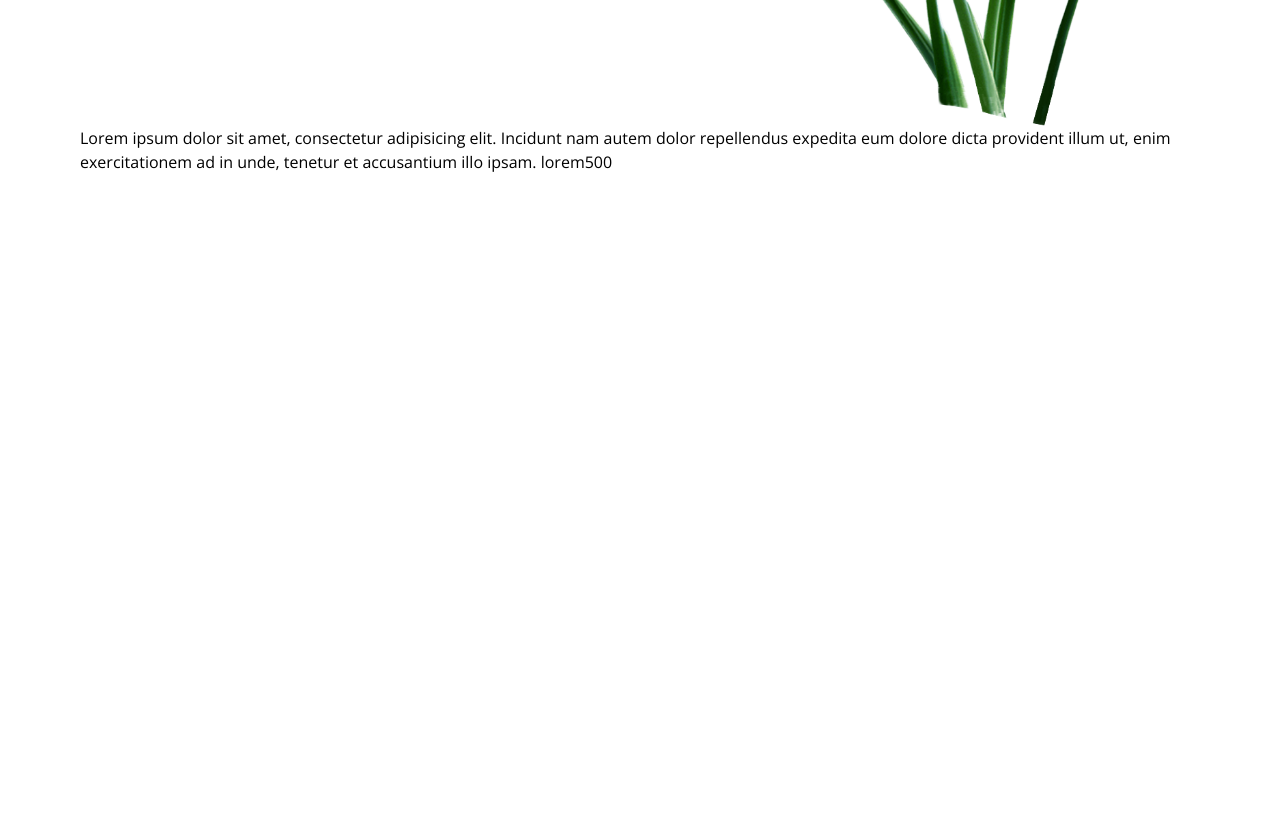
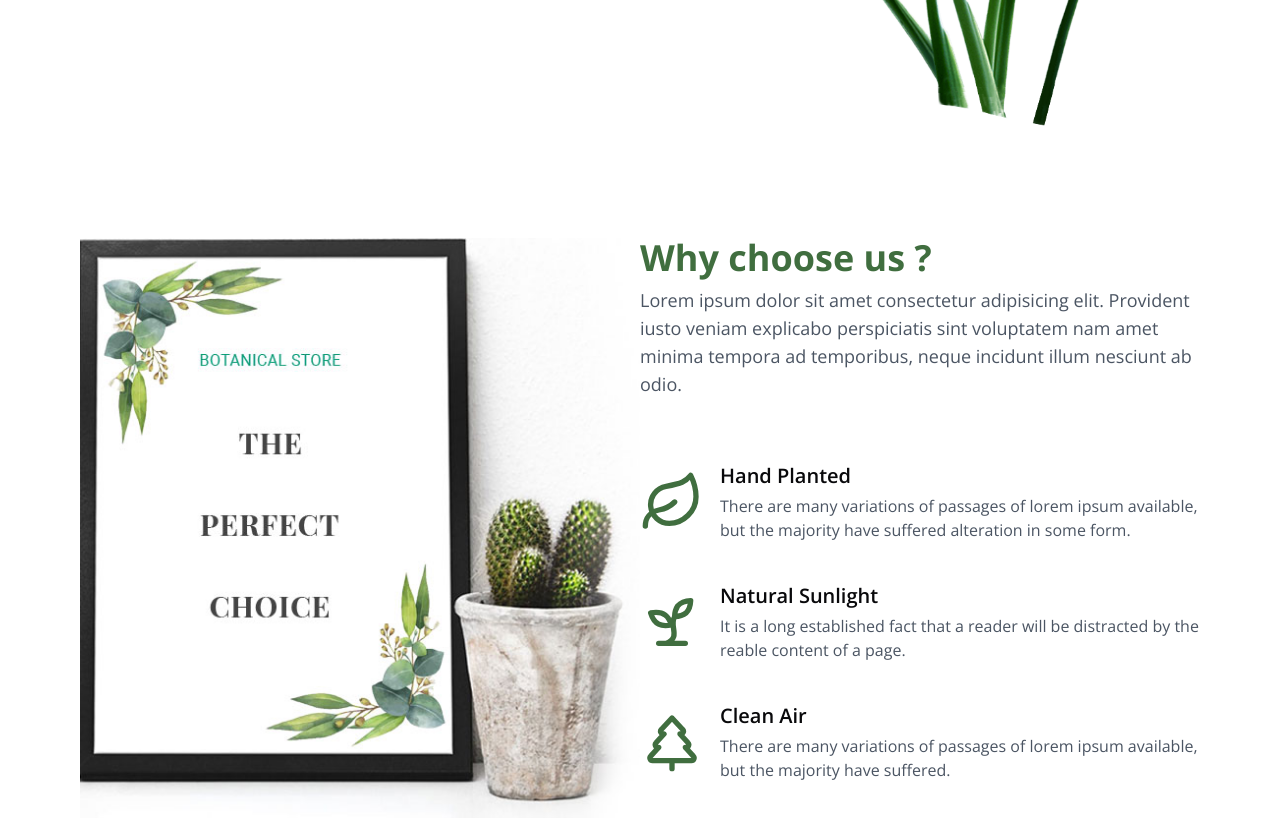
Before and after one commit to YunisAslan/Botanical-Store, a Next.js app: page / in a window 1280 px wide. Shown: the part 520-1338 px from the top of the page. Before the commit the page ends 800 px from the top, so only its background shows below. Built offline with nearby package versions, Linux system fonts and the light colour scheme.

Commit message:
Why choose us section completed

```diff
--- a/app/page.tsx
+++ b/app/page.tsx
@@ -1,11 +1,11 @@
+import ChooseUs from "@/components/ChooseUs";
 import Hero from "@/components/Hero";
 
 export default function Home() {
   return (
     <section className="home">
       <Hero />
-      Lorem ipsum dolor sit amet, consectetur adipisicing elit. Incidunt nam autem dolor repellendus expedita eum dolore dicta provident illum ut, enim exercitationem ad in unde, tenetur et accusantium illo ipsam.
-      lorem500
+      <ChooseUs />
     </section>
   );
 }
--- /dev/null
+++ b/components/ChooseUs.tsx
@@ -0,0 +1,72 @@
+import ChooseUsImg from "@/public/assets/images/why-choose-us.jpg";
+import Image from "next/image";
+import { Icons } from "./Icons";
+
+function ChooseUs() {
+  return (
+    <section className="pt-28 grid grid-cols-12">
+      <div className="col-span-12 lg:col-span-6">
+        <Image
+          src={ChooseUsImg}
+          alt="Why Choose Botanical Plant Store"
+          width={570}
+          height={590}
+        />
+      </div>
+
+      <div className="col-span-12 lg:col-span-6">
+        <h2 className="text-primary text-4xl font-bold">Why choose us ?</h2>
+        <p className="text-base text-gray-600 pt-2 pb-16 lg:text-lg">
+          Lorem ipsum dolor sit amet consectetur adipisicing elit. Provident
+          iusto veniam explicabo perspiciatis sint voluptatem nam amet minima
+          tempora ad temporibus, neque incidunt illum nesciunt ab odio.
+        </p>
+
+        <div className="flex flex-col gap-10">
+          <div className="flex items-center">
+            <div>
+              <Icons.leaf className="w-16 h-16" stroke="#406e3f" />
+            </div>
+            <div className="pl-4">
+              <h6 className="text-xl font-semibold text-font">Hand Planted</h6>
+              <p className="text-gray-600 pt-1">
+                There are many variations of passages of lorem ipsum available,
+                but the majority have suffered alteration in some form.
+              </p>
+            </div>
+          </div>
+
+          <div className="flex items-center">
+            <div>
+              <Icons.sprout className="w-16 h-16" stroke="#406e3f" />
+            </div>
+            <div className="pl-4">
+              <h6 className="text-xl font-semibold text-font">
+                Natural Sunlight
+              </h6>
+              <p className="text-gray-600 pt-1">
+                It is a long established fact that a reader will be distracted
+                by the reable content of a page.
+              </p>
+            </div>
+          </div>
+
+          <div className="flex items-center">
+            <div>
+              <Icons.tree className="w-16 h-16" stroke="#406e3f" />
+            </div>
+            <div className="pl-4">
+              <h6 className="text-xl font-semibold text-font">Clean Air</h6>
+              <p className="text-gray-600 pt-1">
+                There are many variations of passages of lorem ipsum available,
+                but the majority have suffered.
+              </p>
+            </div>
+          </div>
+        </div>
+      </div>
+    </section>
+  );
+}
+
+export default ChooseUs;
```
Also changed, not shown: components/Icons.tsx (+21 -0 lines), public/assets/images/hero-img.png (deleted), public/assets/images/why-choose-us.jpg (added).
